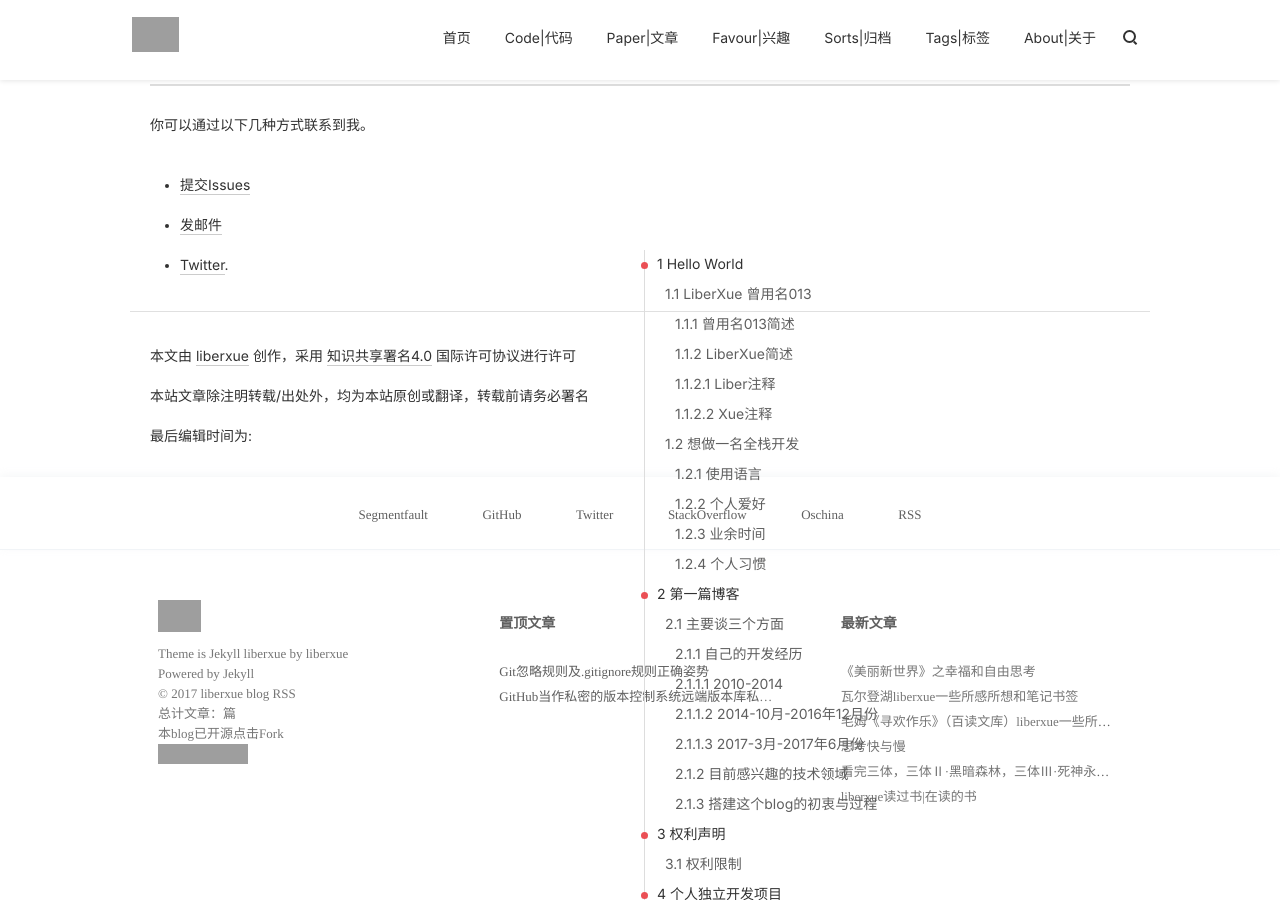
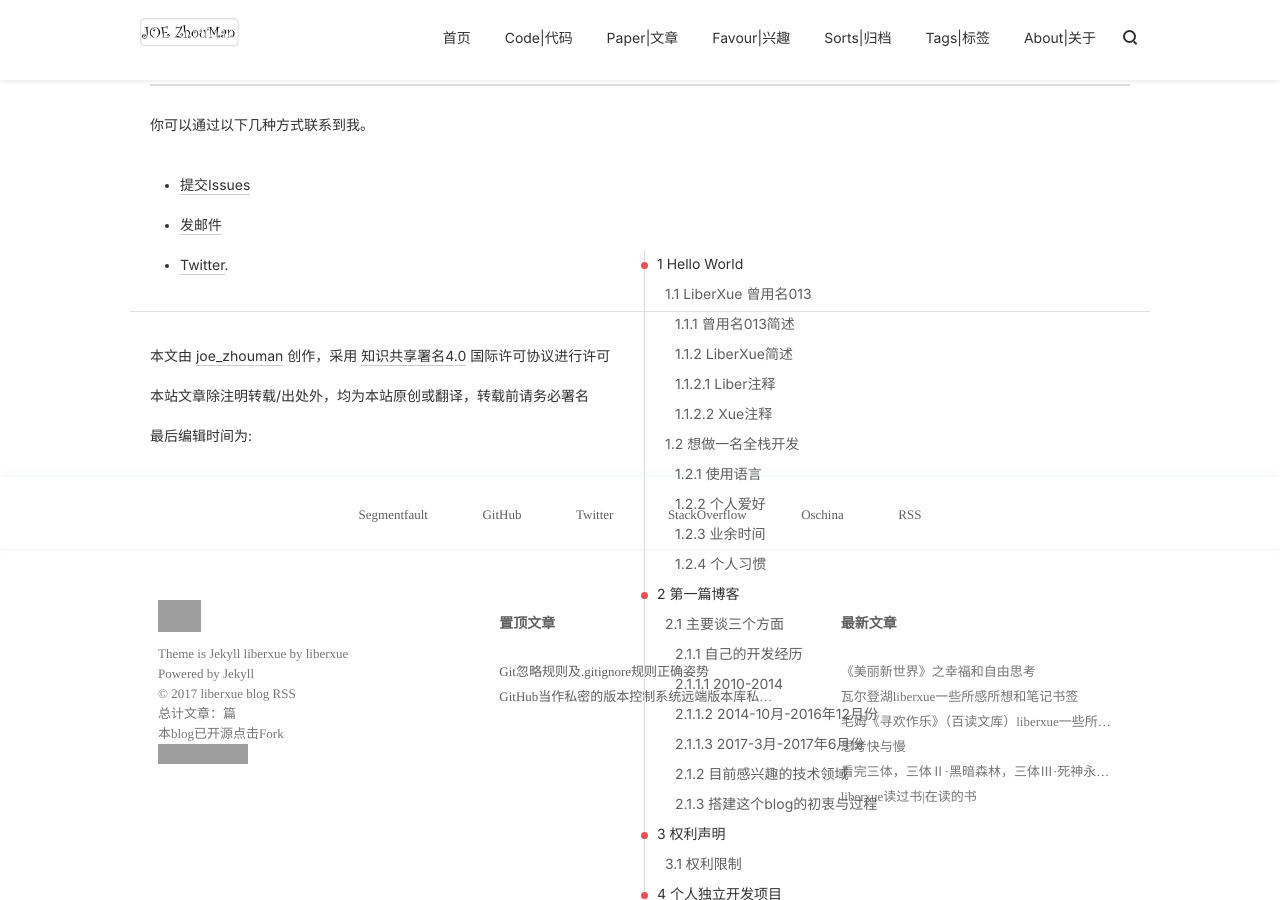
Before and after one commit to Joe-zhouman/joe_zm.blog.github.io, a Jekyll site: the page built from about.md, in a window 1280 px wide and 900 px high, scrolled down 4878 px. Built offline with Jekyll 4.4.1, drawn with Linux system fonts in a browser that asks for light colours; nearby versions of some CDN libraries; comment, search, counter and statistics services are not loaded; grey boxes are pictures that could not be loaded.

Commit message:
Update blog.html

```diff
--- a/_layouts/blog.html
+++ b/_layouts/blog.html
@@ -10,7 +10,7 @@
 <body class="" gtools_scp_screen_capture_injected="true">
 <header id="header" class="header bg-white">
     <div class="navbar-container">
-      <a href="/?liberxue" title="访问 {{site.title }}" class="navbar-logo"> <img src="{{ site.url }}/style/images/logo-liberxue.png" alt="{{ site.title }}"> </a>
+      <a href="/?liberxue" title="访问 {{site.title }}" class="navbar-logo"> <img src="{{ site.url }}/style/images/logo-jzm.png" alt="{{ site.title }}"> </a>
         <div class="navbar-menu">
             {% for link in site.links %}
             <a href="{% unless link.external %}{{ site.url }}{% endunless %}{{ link.url }}">{{ link.name }}</a>
@@ -99,7 +99,7 @@
 </p>
 {{ content }}
 		<p class="post-info">
-			本文由 <a href="/">liberxue</a> 创作，采用 <a href="https://creativecommons.org/licenses/by/4.0/" target="_blank" rel="external nofollow">知识共享署名4.0</a> 国际许可协议进行许可<br>本站文章除注明转载/出处外，均为本站原创或翻译，转载前请务必署名<br>最后编辑时间为:{{ page.date | date: "%F %H:%M:%S"}}</p>
+			本文由 <a href="/">joe_zhouman</a> 创作，采用 <a href="https://creativecommons.org/licenses/by/4.0/" target="_blank" rel="external nofollow">知识共享署名4.0</a> 国际许可协议进行许可<br>本站文章除注明转载/出处外，均为本站原创或翻译，转载前请务必署名<br>最后编辑时间为:{{ page.date | date: "%F %H:%M:%S"}}</p>
 	</div>
 </article>
 
```
